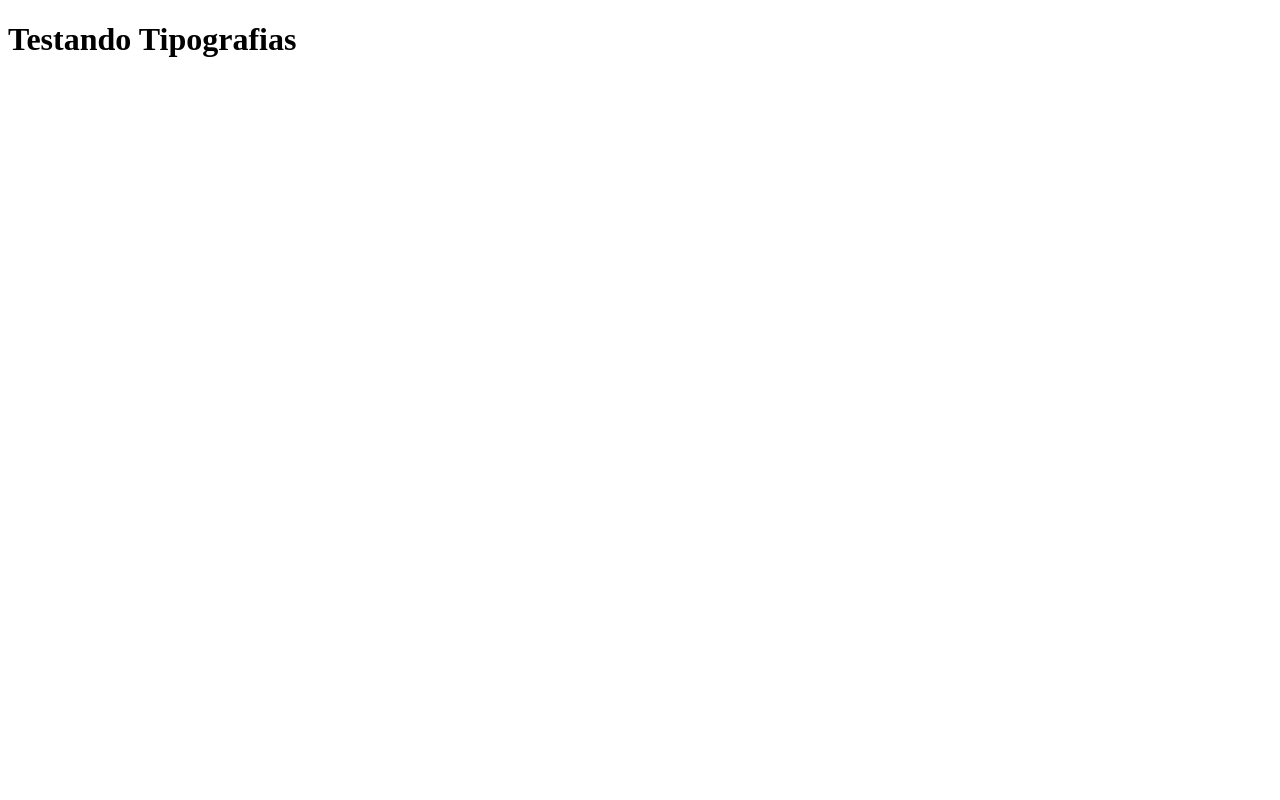
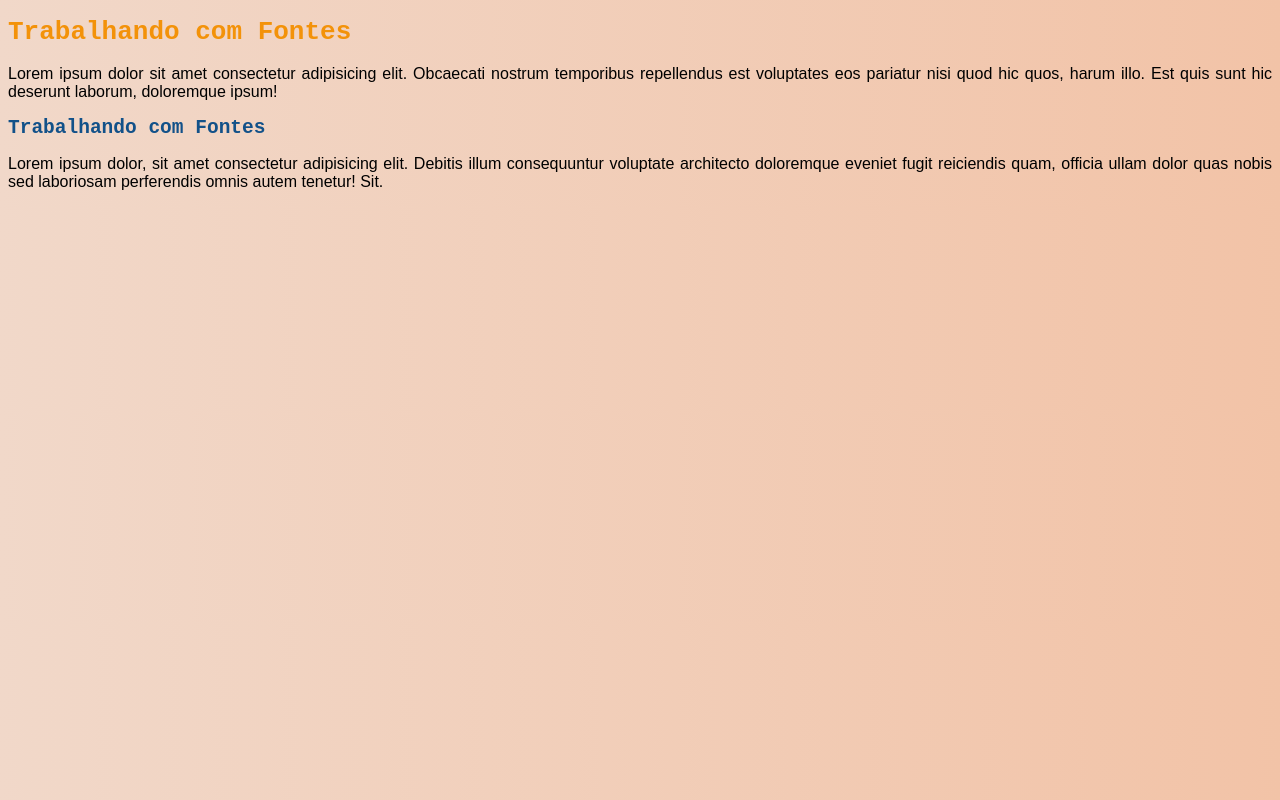
Before and after one commit to adriano-mendonca/estudos-htmlcss, a plain HTML site: page modulo2/cap14-aula3/index.html in a window 1280 px wide. Drawn offline with Linux system fonts and the light colour scheme; files that its build step writes are made by us from their sources.

Commit message:
continuação

```diff
--- a/modulo2/cap14-aula3/index.html
+++ b/modulo2/cap14-aula3/index.html
@@ -4,10 +4,22 @@
     <meta charset="UTF-8">
     <meta http-equiv="X-UA-Compatible" content="IE=edge">
     <meta name="viewport" content="width=device-width, initial-scale=1.0">
-    <title>Tipografia</title>
+    <title>Fontes em CSS</title>
     <link rel="stylesheet" href="style.css">
+    <style>
+        body {
+            font-family: Arial, Helvetica, sans-serif;
+        }
+
+        h1, h2 {
+            font-family: monospace;
+        }
+    </style>
 </head>
 <body>
-    <h1>Testando Tipografias</h1>
+    <h1>Trabalhando com Fontes</h1>
+    <p>Lorem ipsum dolor sit amet consectetur adipisicing elit. Obcaecati nostrum temporibus repellendus est voluptates eos pariatur nisi quod hic quos, harum illo. Est quis sunt hic deserunt laborum, doloremque ipsum!</p>
+    <h2>Trabalhando com Fontes</h2>
+    <p>Lorem ipsum dolor, sit amet consectetur adipisicing elit. Debitis illum consequuntur voluptate architecto doloremque eveniet fugit reiciendis quam, officia ullam dolor quas nobis sed laboriosam perferendis omnis autem tenetur! Sit.</p>
 </body>
 </html>
--- a/modulo2/cap14-aula3/style.css
+++ /dev/null
@@ -1 +0,0 @@
-@charset "UTF-8";
```
